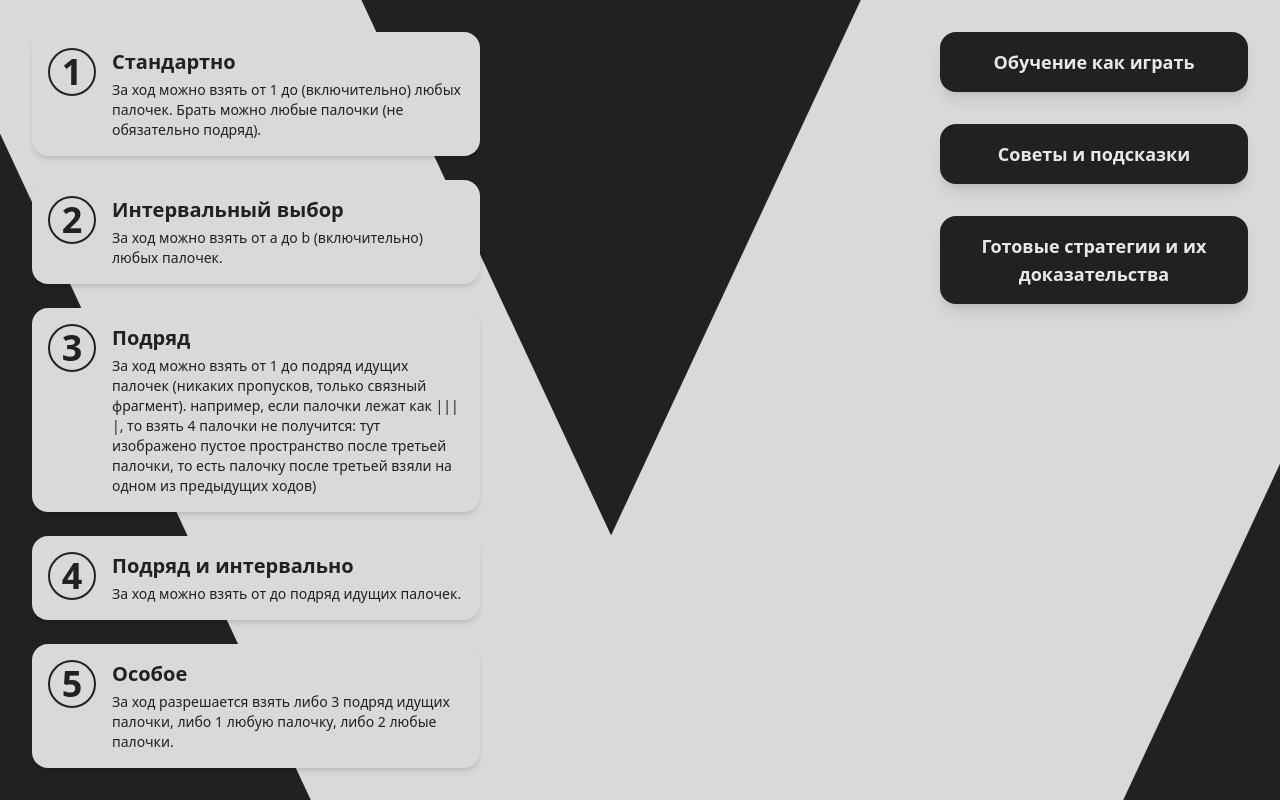
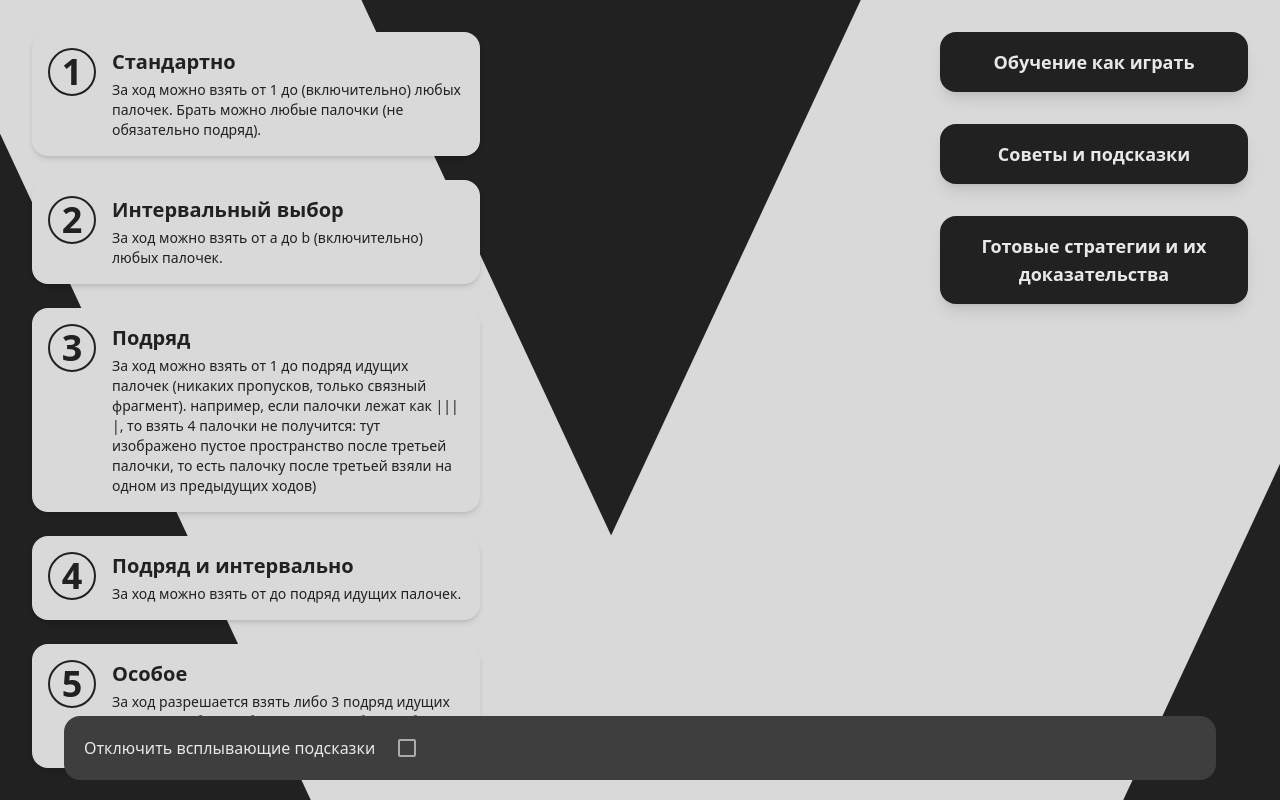
Before and after one commit to DimaTortik2/Game-of-Sticks, a React (Vite) app: page / in a window 1280 px wide. Built offline with nearby package versions, Linux system fonts and the light colour scheme.

Commit message:
add clues & play unworked btn

```diff
--- /dev/null
+++ b/src/features/bottom-btns/index.ts
@@ -0,0 +1 @@
+export { BottomBtns } from './ui/bottom-btns'
--- /dev/null
+++ b/src/features/bottom-btns/ui/bottom-btns.tsx
@@ -0,0 +1,39 @@
+import Checkbox from '@mui/material/Checkbox'
+import Cookies from 'js-cookie'
+import { useState } from 'react'
+
+export function BottomBtns() {
+	const [isChecked, setIsChecked] = useState(Cookies.get('noClue') === 'true')
+
+	const handleClueCBClick = () => {
+		if (Cookies.get('noClue') === 'true') {
+			Cookies.set('noClue', 'false')
+			setIsChecked(false)
+		} else {
+			Cookies.set('noClue', 'true')
+			setIsChecked(true)
+		}
+	}
+
+	return (
+		<div className='absolute w-[90%] bottom-[20px] flex gap-5 justify-start items-center bg-[#3e3e3e] p-5 rounded-2xl text-[#e8e8e8]'>
+			<div className='flex gap-5'>
+				<p>Отключить всплывающие подсказки</p>
+				<Checkbox
+					checked={isChecked}
+					onChange={handleClueCBClick}
+					value='male'
+					name='gender-radio-buttons'
+					sx={{
+						height: '24px',
+						width: '24px',
+						color: '#aaa', // цвет, когда НЕ выбран
+						'&.Mui-checked': {
+							color: '#e8e8e8', // цвет, когда выбран
+						},
+					}}
+				/>
+			</div>
+		</div>
+	)
+}
--- a/src/features/presettings/fasade/presseting-form-mode-1.tsx
+++ b/src/features/presettings/fasade/presseting-form-mode-1.tsx
@@ -3,13 +3,12 @@ import { PresettingSlider } from '../ui/presetting-slider'
 import { PresettingItem } from '../ui/presseting-item'
 import type { ISliderState } from '../model/interfaces/sliders.interface'
 import { makeHandleSliderChange } from '../model/helpers/make-handle-slider-change'
+import { PlayButton } from '../ui/play-button'
+import { Clue } from '../../../shared/ui/alerts/alert'
 
 export function PressetingFormMode1() {
 	const [allCount, setAllCount] = useState<ISliderState>(5)
 	const [maxPerStep, setMaxPerStep] = useState<ISliderState>(1)
-	// const [sliderRangeState, setSliderRangeState] = useState<ISliderRangeState>([
-	// 	5, 50,
-	// ])
 
 	useEffect(() => {
 		if (maxPerStep > allCount) setMaxPerStep(allCount)
@@ -35,7 +34,6 @@ export function PressetingFormMode1() {
 				}
 				rightCount={allCount}
 			/>
-
 			<PresettingItem
 				title='Максимум палочек за ход'
 				min={1}
@@ -53,22 +51,9 @@ export function PressetingFormMode1() {
 				}
 				rightCount={maxPerStep}
 			/>
+			<Clue/>
 
-			{/* <PresettingItem
-				min={5}
-				max={50}
-				slider={
-					<PresettingSlider
-						onChange={handleSliderChange}
-						value={sliderRangeState}
-						min={5}
-						max={50}
-						step={1}
-					/>
-				}
-				leftCount={sliderRangeState[0]}
-				rightCount={sliderRangeState[1]}
-			/> */}
+			<PlayButton onClick={() => {}} />
 		</div>
 	)
 }
--- a/src/features/presettings/fasade/presseting-form-mode-2.tsx
+++ b/src/features/presettings/fasade/presseting-form-mode-2.tsx
@@ -6,6 +6,8 @@ import type {
 	ISliderState,
 } from '../model/interfaces/sliders.interface'
 import { makeHandleSliderChange } from '../model/helpers/make-handle-slider-change'
+import { Clue } from '../../../shared/ui/alerts/alert'
+import { PlayButton } from '../ui/play-button'
 
 export function PressetingFormMode2() {
 	const [allCount, setAllCount] = useState<ISliderState>(5)
@@ -57,6 +59,9 @@ export function PressetingFormMode2() {
 				leftCount={Range[0]}
 				rightCount={Range[1]}
 			/>
+			<Clue/>
+
+						<PlayButton onClick={() => {}} />
 		</div>
 	)
 }
--- a/src/features/presettings/fasade/presseting-form-mode-3.tsx
+++ b/src/features/presettings/fasade/presseting-form-mode-3.tsx
@@ -3,6 +3,8 @@ import { PresettingSlider } from '../ui/presetting-slider'
 import { PresettingItem } from '../ui/presseting-item'
 import type { ISliderState } from '../model/interfaces/sliders.interface'
 import { makeHandleSliderChange } from '../model/helpers/make-handle-slider-change'
+import { Clue } from '../../../shared/ui/alerts/alert'
+import { PlayButton } from '../ui/play-button'
 
 export function PressetingFormMode3() {
 	const [allCount, setAllCount] = useState<ISliderState>(5)
@@ -51,6 +53,9 @@ export function PressetingFormMode3() {
 				}
 				rightCount={maxPerStepStreak}
 			/>
+			<Clue/>
+
+						<PlayButton onClick={() => {}} />
 		</div>
 	)
 }
--- a/src/features/presettings/fasade/presseting-form-mode-4.tsx
+++ b/src/features/presettings/fasade/presseting-form-mode-4.tsx
@@ -6,6 +6,8 @@ import type {
 	ISliderState,
 } from '../model/interfaces/sliders.interface'
 import { makeHandleSliderChange } from '../model/helpers/make-handle-slider-change'
+import { Clue } from '../../../shared/ui/alerts/alert'
+import { PlayButton } from '../ui/play-button'
 
 export function PressetingFormMode4() {
 	const [allCount, setAllCount] = useState<ISliderState>(5)
@@ -55,6 +57,9 @@ export function PressetingFormMode4() {
 				leftCount={RangeStreak[0]}
 				rightCount={RangeStreak[1]}
 			/>
+			<Clue/>
+
+						<PlayButton onClick={() => {}} />
 		</div>
 	)
 }
--- a/src/features/presettings/fasade/presseting-form-mode-5.tsx
+++ b/src/features/presettings/fasade/presseting-form-mode-5.tsx
@@ -3,6 +3,8 @@ import { PresettingSlider } from '../ui/presetting-slider'
 import { PresettingItem } from '../ui/presseting-item'
 import type { ISliderState } from '../model/interfaces/sliders.interface'
 import { makeHandleSliderChange } from '../model/helpers/make-handle-slider-change'
+import { Clue } from '../../../shared/ui/alerts/alert'
+import { PlayButton } from '../ui/play-button'
 
 export function PressetingFormMode5() {
 	const [allCount, setAllCount] = useState<ISliderState>(5)
@@ -26,6 +28,9 @@ export function PressetingFormMode5() {
 				}
 				rightCount={allCount}
 			/>
+			<Clue/>
+
+						<PlayButton onClick={() => {}} />
 		</div>
 	)
 }
--- /dev/null
+++ b/src/features/presettings/ui/play-button.tsx
@@ -0,0 +1,12 @@
+import ArrowRightIcon from '@mui/icons-material/ArrowRight'
+
+export function PlayButton({ onClick }: { onClick: () => void }) {
+	return (
+		<div
+			onClick={onClick}
+			className='bg-[#4B9E51] p-5 w-[100px] h-[100px] rounded-full absolute bottom-[40px] left-[40px] flex justify-center items-center cursor-pointer transition-transform transform hover:scale-105'
+		>
+			<ArrowRightIcon sx={{ fontSize: 110, color: '#e8e8e8' }} />
+		</div>
+	)
+}
--- a/src/pages/main-menu/fasade/main-menu-page.tsx
+++ b/src/pages/main-menu/fasade/main-menu-page.tsx
@@ -2,6 +2,7 @@ import { GAME_MODES } from '../model/consts'
 import { GameModeLink } from '../ui/game-mode-link'
 import { InfoBtn } from '../ui/info-btn'
 import { setGameModeDataToCookies } from '../../../app/helpers/set-game-mode-data-to-cookies'
+import { BottomBtns } from '../../../features/bottom-btns'
 
 export const MainMenuPage = () => {
 	return (
@@ -42,6 +43,8 @@ export const MainMenuPage = () => {
 						<InfoBtn>Готовые стратегии и их доказательства</InfoBtn>
 					</div>
 				</div>
+
+				<BottomBtns />
 			</main>
 		</div>
 	)
--- a/src/pages/presettings/fasade/presittings-page.tsx
+++ b/src/pages/presettings/fasade/presittings-page.tsx
@@ -20,10 +20,10 @@ export function PresettingsPage() {
 				style={{ left: '20%', top: '-70%' }}
 			></div>
 
-			<div className='h-screen w-screen'>
+			<div className='h-screen w-screen flex flex-col'>
 				<Header modeDesc={modeDesc} modeName={modeName} />
 
-				<main className='relative z-10 w-full max-w-[1500px] h-auto p-8 flex justify-start gap-16'>
+				<main className='relative z-10 w-full p-8 flex justify-start gap-16 flex-1'>
 					<PresettingFromRender modeNum={modeNum} />
 				</main>
 			</div>
--- /dev/null
+++ b/src/shared/ui/alerts/alert.tsx
@@ -0,0 +1,36 @@
+import { useEffect, useState } from 'react'
+import { ALERTS } from './alerts'
+import ClearIcon from '@mui/icons-material/Clear'
+import { IconButton } from '../icons/icon-button'
+import clsx from 'clsx'
+import Cookies from 'js-cookie'
+
+export function Clue() {
+	const getRandText = () => ALERTS[Math.floor(Math.random() * ALERTS.length)]
+	const [text, setText] = useState(getRandText())
+
+	useEffect(() => {
+		const interval = setInterval(() => setText(getRandText()), 10000)
+		return () => {
+			clearInterval(interval)
+		}
+	}, [])
+
+	const [isVisible, setIsVisible] = useState(Cookies.get('noClue') === 'false')
+
+	return isVisible ? (
+		<div
+			className={clsx(
+				'py-5 pr-5 bg-[#3e3e3e] absolute bottom-[20px] right-[20px] rounded-2xl flex max-w-[500px]',
+				!isVisible && 'opacity-0 transition-opacity'
+			)}
+		>
+			<div className='h-full'>
+				<IconButton onClick={() => setIsVisible(false)} icon={<ClearIcon />} />
+			</div>
+			{text}
+		</div>
+	) : (
+		<></>
+	)
+}
--- /dev/null
+++ b/src/shared/ui/alerts/alerts.ts
@@ -0,0 +1,10 @@
+export const ALERTS = [
+	'Войдите в режим обучения',
+	'Попробуйте разные режимы сложность',
+	'Просчитывайте на несколько ходов вперед',
+	'Простота обманчива',
+	'Учи матчасть',
+	'Не все так просто...',
+	'Попробуй рандомизировать настройки',
+	'Попробуй запустить двух ботов с двух устройств друг против друга',
+]
```
